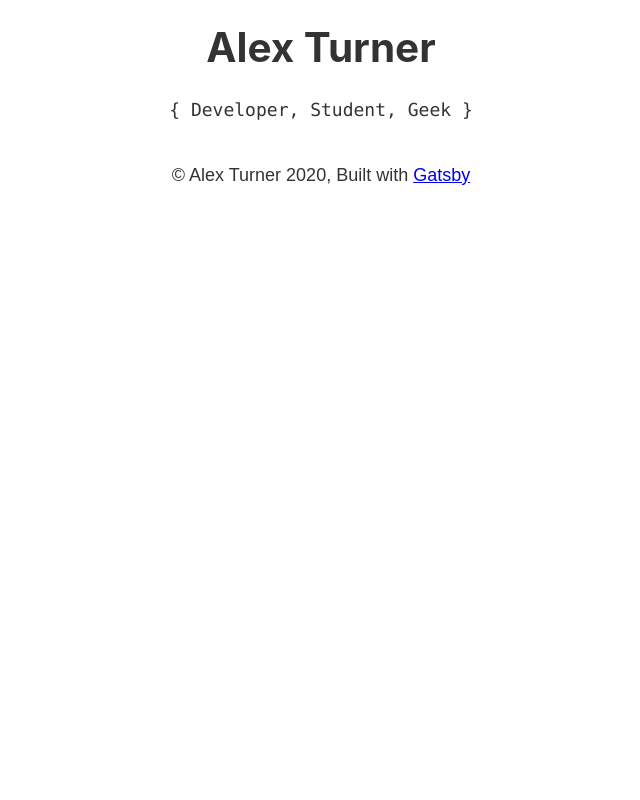
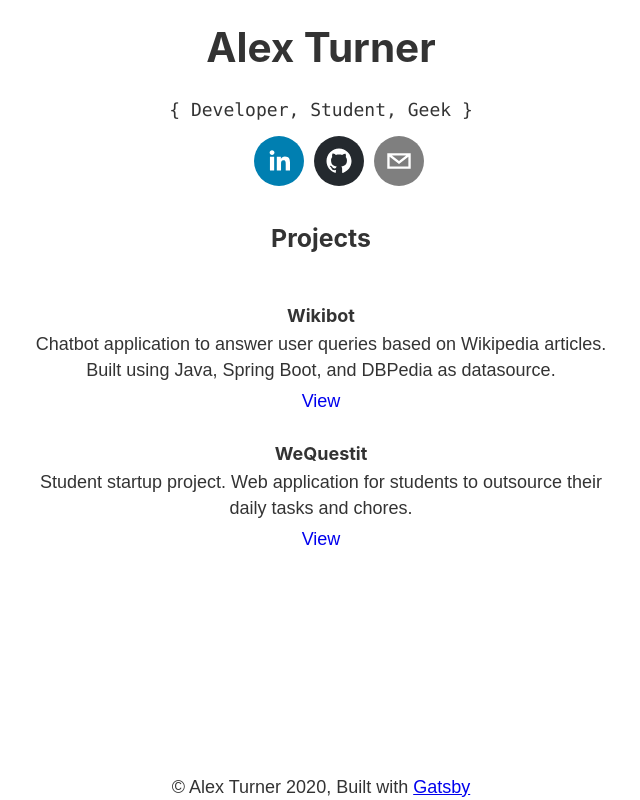
Before and after one commit to awt95/alexturner.dev, a Gatsby site: page / in a window 1280 px wide. Shown: the whole page, without its empty margins (319-959 px from the left). Built offline with nearby package versions, Linux system fonts and the light colour scheme; Gatsby itself is replaced by a stand-in of ours.

Commit message:
Changes to project structure. Added social links and a few projects

```diff
--- a/gatsby-config.js
+++ b/gatsby-config.js
@@ -14,6 +14,7 @@ module.exports = {
       },
     },
     `gatsby-transformer-sharp`,
+    `gatsby-plugin-styled-components`,
     `gatsby-plugin-sharp`,
     {
       resolve: `gatsby-plugin-manifest`,
--- /dev/null
+++ b/src/components/footer.js
@@ -0,0 +1,14 @@
+import React from "react"
+
+const Footer = ({}) => (
+  <footer>
+    <div className="center">
+      © Alex Turner {new Date().getFullYear()}, Built with
+      {` `}
+      <a href="https://www.gatsbyjs.org">Gatsby</a>
+    </div>
+
+  </footer>
+)
+
+export default Footer
--- a/src/components/header.js
+++ b/src/components/header.js
@@ -1,4 +1,3 @@
-import { Link } from "gatsby"
 import PropTypes from "prop-types"
 import React from "react"
 
--- a/src/components/layout.js
+++ b/src/components/layout.js
@@ -1,15 +1,9 @@
-/**
- * Layout component that queries for data
- * with Gatsby's StaticQuery component
- *
- * See: https://www.gatsbyjs.org/docs/static-query/
- */
-
 import React from "react"
 import PropTypes from "prop-types"
 import { StaticQuery, graphql } from "gatsby"
 
 import Header from "./header"
+import Footer from "./footer"
 import "./layout.scss"
 
 const Layout = ({ children }) => (
@@ -25,24 +19,10 @@ const Layout = ({ children }) => (
     `}
     render={data => (
       <>
-        <Header siteTitle={data.site.siteMetadata.title} />
-        <div
-          style={{
-            margin: `0 auto`,
-            maxWidth: 960,
-            padding: `0px 0px 1.45rem`,
-            paddingTop: 0,
-          }}
-        >
-          <main>{children}</main>
-          <footer>
-            <div className="center">
-              © Alex Turner {new Date().getFullYear()}, Built with
-              {` `}
-              <a href="https://www.gatsbyjs.org">Gatsby</a>
-            </div>
-
-          </footer>
+        <div className="site">
+          <Header siteTitle={data.site.siteMetadata.title} />
+          <div className="site-content">{children}</div>
+          <Footer />
         </div>
       </>
     )}
--- a/src/pages/index.js
+++ b/src/pages/index.js
@@ -1,24 +1,90 @@
-import React from "react"
-import { Link } from "gatsby"
+import React from 'react'
+import styled from "styled-components"
+import { SocialIcon } from 'react-social-icons'
+import Layout from "../components/layout"
+//import Image from "../components/image"
+import SEO from "../components/seo"
 
-import Layout from "../components/layout"
-import Image from "../components/image"
-import SEO from "../components/seo"
+const Projects = styled.div `
+  margin: 3rem auto;
+  max-width: 600px;
+  display: flex;
+  flex-direction: column;
+  align-items: center;
+  justify-content: center;
+`
+
+const ProjectItemWrapper = styled.div `
+  align-items: center;
+  display: flex;
+  margin: 0 auto 30px auto;
+  flex-direction: column;
+`
+
+const Title = styled.h4 `
+  margin-bottom: 5px;
+`
+
+const Description = styled.div `
+  margin-bottom: 5px;
+`
+
+const Link = styled.a `
+  text-decoration: none;
+  text-color: black;
+`
+
+const ProjectItem = props => (
+  <ProjectItemWrapper>
+    <Title>{props.title}</Title>
+    <Description>{props.description}</Description>
+    <Link href={props.link}>View</Link>
+  </ProjectItemWrapper>
+)
+
 
 const IndexPage = () => (
   <Layout>
-    <SEO title="Home" keywords={[`gatsby`, `application`, `react`]} />
+    <SEO title="Home" keywords={[`gatsby`, `application`, `alex turner`]} />
     <div className="center">
+      <div className="header">
         <h1>Alex Turner</h1>
         <div className="subtitle">
-        <p>
+          <p className="subtitle">
             <ul>
               <li>&#123; Developer,&nbsp;</li>
               <li>Student,&nbsp;</li>
               <li>Geek &#125;</li>
             </ul>
           </p>
+          <p className="social_links">
+            <ul>
+              <li><SocialIcon url="https://linkedin.com/in/alexwturner"/></li>
+              <li><SocialIcon url="https://github.com/awt95"/></li>
+              <li><SocialIcon url="mailto:alexwilliamturner@gmail.com"/></li>
+            </ul>
+
+          </p>
         </div>
+      </div>
+      <div className="body">
+        <p className="projects">
+          <h3>Projects</h3>
+          <Projects>
+            <ProjectItem
+              title="Wikibot"
+              description="Chatbot application to answer user queries based on Wikipedia articles. Built using Java, Spring Boot, and DBPedia as datasource."
+              link="https://github.com/awt95/wikibot"
+            />
+            <ProjectItem
+              title="WeQuestit"
+              description="Student startup project. Web application for students to outsource their daily tasks and chores."
+              link="https://github.com/awt95/wequestit-dev"
+            />
+          </Projects>
+        </p>
+      </div>
+
     </div>
   </Layout>
 )
--- a/src/styles/global.scss
+++ b/src/styles/global.scss
@@ -8,10 +8,20 @@ html {
   text-align: center;
 }
 
+.site {
+  display: flex;
+  min-height: 100vh;
+  flex-direction: column;
+}
+
+.site-content {
+  flex-grow: 1;
+}
+
 .subtitle {
-  p {
+  p.subtitle {
     font-family: "SFMono-Regular", Consolas, "Roboto Mono", "Droid Sans Mono", "Liberation Mono", Menlo, Courier, monospace;;
-
+    margin: 0;
     ul {
       list-style: none;
       margin: 0;
@@ -21,4 +31,20 @@ html {
       }
     }
   }
+  p.social_links {
+    ul {
+      list-style: none;
+      li {
+        margin-left: 10px;
+        display: inline-block;
+      }
+    }
+  }
 }
+.projects {
+  ul {
+    li {
+      list-style: none;
+    }
+  }
+}
```
Also changed, not shown: package.json (+6 -2 lines), src/components/app.scss (added), src/components/project.js (added). Lines whose indentation alone changed are shown as unchanged.
